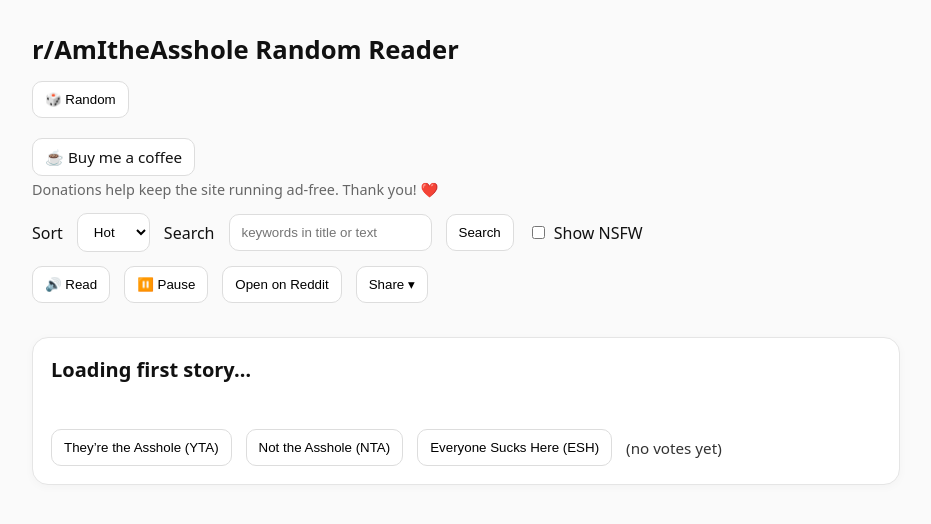
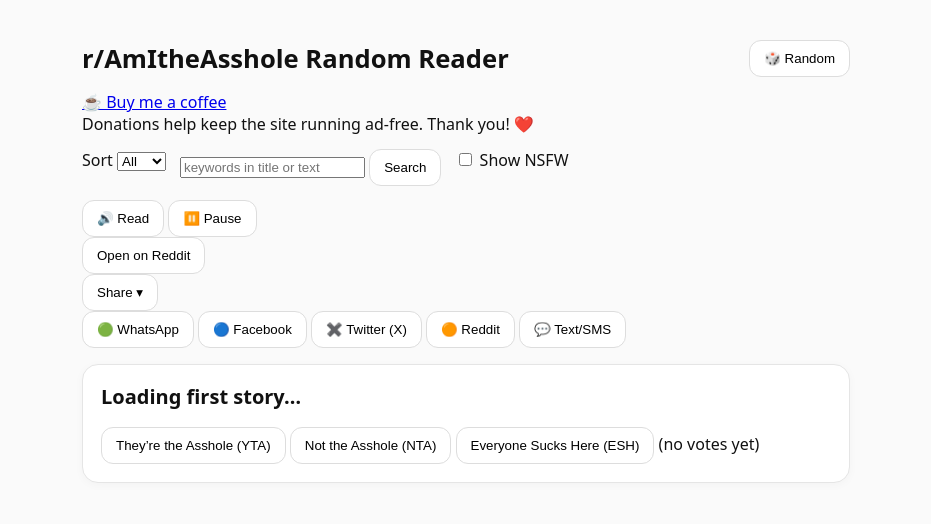
Before and after one commit to r0bay/Latest-Version-of-AITA, a Flask app: page / in a window 1280 px wide. Shown: the top 524 px of the page, without its empty margins (174-1105 px from the left). Run offline with Flask 3, Linux system fonts and the light colour scheme; data that the repository does not hold is empty.

Commit message:
Remove Search label and add 'All' option to sort

```diff
--- a/static/app.js
+++ b/static/app.js
@@ -44,10 +44,10 @@
 
 function qs() {
   const p = new URLSearchParams();
-  if (sortSel.value) p.set("sort", sortSel.value);
+  if (sortSel.value && sortSel.value !== "all") p.set("sort", sortSel.value);
   if (sortSel.value === "top" && rangeSel.value) p.set("t", rangeSel.value);
   if (nsfwChk.checked) p.set("nsfw", "1");
-  if (searchBox.value.trim()) p.set("q", searchBox.value.trim()); // picks up your search text
+  if (searchBox.value.trim()) p.set("q", searchBox.value.trim());
   return p.toString();
 }
 
@@ -79,7 +79,27 @@
   setLoading(true);
   stopSpeech();
   try {
-    const res = await fetch(`/api/random?${qs()}`);
+    const res = await async function fetchRandom() {
+  setLoading(true);
+  stopSpeech();
+  try {
+    const params = qs();
+    const res = await fetch(`/api/random?${params}`);
+    if (!res.ok) {
+      const data = await res.json().catch(() => ({}));
+      if (res.status === 404 && data.message) setError(data.message);
+      else setError(data.error || `HTTP ${res.status}`);
+      return;
+    }
+    const { post, your_vote } = await res.json();
+    updateView(post, your_vote);
+  } catch (e) {
+    setError(String(e));
+  } finally {
+    setLoading(false);
+  }
+}
+;
     if (!res.ok) {
       const data = await res.json().catch(() => ({}));
       if (res.status === 404 && data.message) setError(data.message);
--- a/templates/index.html
+++ b/templates/index.html
@@ -5,62 +5,16 @@
   <title>Random AITA — Reader</title>
   <meta name="viewport" content="width=device-width, initial-scale=1" />
   <link rel="stylesheet" href="/static/styles.css">
-  <style>
-    :root { --gap: 14px; }
-    * { box-sizing: border-box; }
-    body { font-family: system-ui, -apple-system, Segoe UI, Roboto, sans-serif; margin: 0; padding: 0; background: #fafafa; color: #111; }
-    main { max-width: 900px; margin: 32px auto; padding: 0 16px; }
-    header { display: grid; gap: var(--gap); margin-bottom: 16px; }
-    .controls, .controls2 { display: flex; flex-wrap: wrap; gap: var(--gap); align-items: center; }
-    .row { display: flex; flex-wrap: wrap; gap: var(--gap); align-items: center; }
-    .card { background: #fff; border: 1px solid #e5e5e5; border-radius: 16px; padding: 18px; box-shadow: 0 2px 10px rgba(0,0,0,.03); }
-    h1 { font-size: 1.6rem; margin: 0; }
-    h2 { font-size: 1.25rem; margin-top: 0; }
-    .body { white-space: pre-wrap; line-height: 1.55; }
-    .meta { color: #666; font-size: .9rem; margin-top: 10px; min-height: 1.2em; }
-    button, select, input[type="text"] { padding: 10px 12px; border-radius: 10px; border: 1px solid #ddd; background: #fff; }
-    button:hover { background: #f2f2f2; cursor: pointer; }
-    .spinner {
-      position: fixed; top: 16px; right: 16px;
-      display: none; width: 22px; height: 22px;
-      border: 3px solid #ccc; border-top-color: #333; border-radius: 50%;
-      animation: spin 1s linear infinite; z-index: 100;
-    }
-    @keyframes spin { to { transform: rotate(360deg); } }
-    .error { color: #b00020; font-size: .95rem; min-height: 1.2em; }
-    .vote { display: flex; flex-wrap: wrap; gap: var(--gap); align-items: center; margin-top: 12px; }
-    .vote .tally { color: #333; font-size: .95rem; }
-    .toggle { display:flex; align-items:center; gap:6px; }
-    .share-wrap { position: relative; display: inline-block; }
-    .share-menu {
-      position: absolute; top: 105%; left: 0;
-      background: #fff; border: 1px solid #ddd; border-radius: 10px;
-      box-shadow: 0 6px 16px rgba(0,0,0,.08);
-      padding: 8px; display: none; min-width: 180px; z-index: 50;
-    }
-    .share-menu button { display: block; width: 100%; text-align: left; margin: 2px 0; }
-
-    /* Buy Me a Coffee (minimal) */
-    .tip-wrap { margin-top: 6px; }
-    .tip-btn {
-      display: inline-block; padding: 8px 12px; border-radius: 10px;
-      border: 1px solid #ddd; background: #fff; text-decoration: none; color: #111; font-size: .95rem;
-    }
-    .tip-btn:hover { background: #f2f2f2; }
-    .tip-note { color:#666; font-size:.9rem; margin-top:4px; }
-  </style>
 </head>
 <body>
 <main>
   <header>
     <h1>r/AmItheAsshole Random Reader</h1>
 
-    <!-- Random button alone under title -->
     <div class="row">
       <button id="randomBtn">🎲 Random</button>
     </div>
 
-    <!-- Buy Me a Coffee (hardcoded link) -->
     <div class="row">
       <div class="tip-wrap">
         <a class="tip-btn" href="https://www.buymeacoffee.com/randomaita" target="_blank" rel="noopener">
@@ -70,11 +24,11 @@
       </div>
     </div>
 
-    <!-- Controls -->
     <div class="controls">
       <div class="row">
         <label>Sort</label>
         <select id="sort">
+          <option value="all">All</option>
           <option value="hot">Hot</option>
           <option value="new">New</option>
           <option value="top">Top</option>
@@ -88,9 +42,7 @@
         </select>
       </div>
 
-      <!-- Search + Button (new) -->
       <div class="row">
-        <label for="searchBox">Search</label>
         <input id="searchBox" type="text" placeholder="keywords in title or text" />
         <button id="searchBtn">Search</button>
       </div>
@@ -109,7 +61,6 @@
       <div class="row">
         <a id="openLink" target="_blank" rel="noopener"><button>Open on Reddit</button></a>
 
-        <!-- Minimalist Share dropdown -->
         <div class="share-wrap">
           <button id="shareToggle">Share ▾</button>
           <div class="share-menu" id="shareMenu">
@@ -141,6 +92,6 @@
   </article>
 </main>
 
-<script src="/static/app.js?v=7"></script>
+<script src="/static/app.js?v=8"></script>
 </body>
 </html>
```
